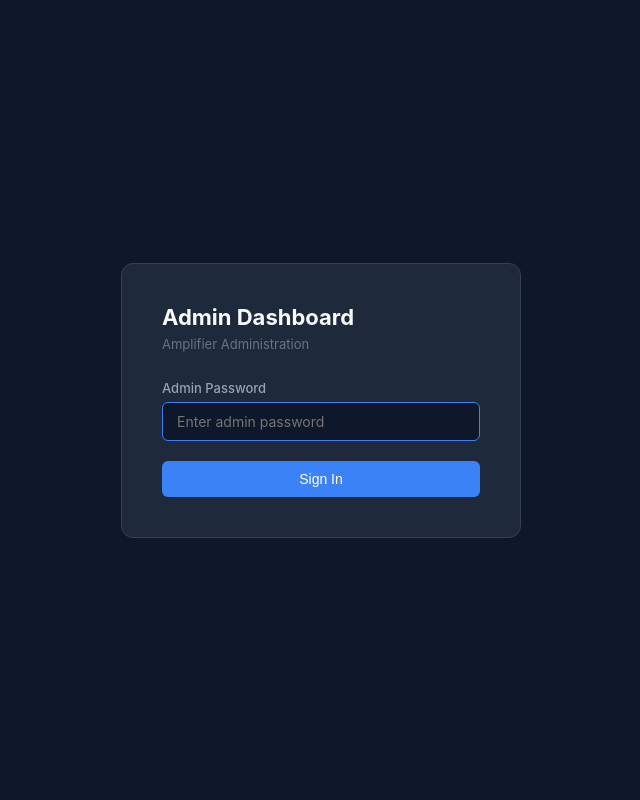
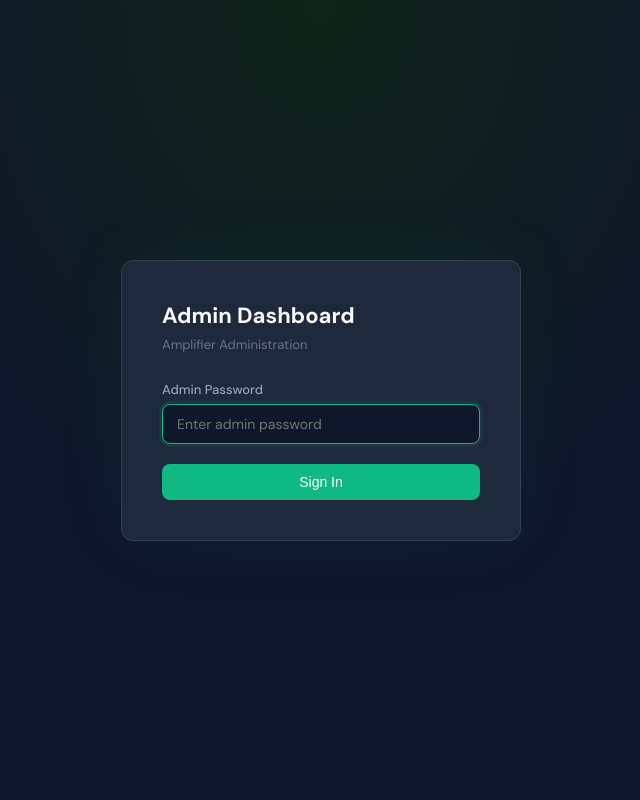
Before and after one commit to Samaara-Das/Amplifier, a Flask app: template server/app/templates/admin/login.html in a window 1280 px wide. Shown: the whole page, without its empty margins (319-959 px from the left). Run offline with Flask 3, Linux system fonts and the light colour scheme; the template is opened without the code that fills it, so the values that code supplies are empty.

Commit message:
style: emerald green accent polish on login pages and templates
Swap blue (#3b82f6/#38bdf8) to emerald green (#10b981/#34d399) across
company login, admin login, campaign create, admin users, company
dashboard, and review dashboard. Add DM Sans font, radial gradient
backgrounds, card glow shadows, button hover glow, and input focus
rings on login pages.

Co-Authored-By: Claude Opus 4.6 (1M context) <noreply@anthropic.com>

```diff
--- a/scripts/review_dashboard.py
+++ b/scripts/review_dashboard.py
@@ -77,7 +77,7 @@ DASHBOARD_HTML = r"""
         .btn-approve { background: #22c55e; color: #fff; }
         .btn-reject { background: #ef4444; color: #fff; }
         .btn-approve-all { background: #16a34a; color: #fff; font-size: 15px; padding: 10px 24px; }
-        .btn-save { background: #3b82f6; color: #fff; }
+        .btn-save { background: #10b981; color: #fff; }
         .draft-card { background: #1a1a2e; border-radius: 10px; padding: 20px; margin-bottom: 20px; border: 1px solid #2a2a3a; }
         .draft-header { display: flex; justify-content: space-between; align-items: center; margin-bottom: 16px; }
         .draft-title { font-size: 18px; font-weight: 600; color: #fff; }
@@ -92,14 +92,14 @@ DASHBOARD_HTML = r"""
         .image-preview-label { font-size: 11px; color: #666; margin-bottom: 4px; }
         .platform-tabs { display: flex; gap: 4px; margin-bottom: 12px; flex-wrap: wrap; }
         .platform-tab { padding: 6px 12px; border-radius: 6px 6px 0 0; cursor: pointer; font-size: 13px; background: #12121e; color: #888; border: 1px solid #2a2a3a; border-bottom: none; }
-        .platform-tab.active { background: #1a1a2e; color: #fff; border-color: #3b82f6; }
+        .platform-tab.active { background: #1a1a2e; color: #fff; border-color: #10b981; }
         .platform-content { display: none; }
         .platform-content.active { display: block; }
         .platform-section { background: #12121e; border-radius: 0 6px 6px 6px; padding: 12px; border: 1px solid #2a2a3a; }
         .char-count { font-size: 12px; color: #666; margin-bottom: 6px; }
         .char-count.over { color: #ef4444; }
         textarea { width: 100%; min-height: 100px; background: #0f0f1a; color: #e0e0e0; border: 1px solid #333; border-radius: 4px; padding: 10px; font-family: inherit; font-size: 14px; resize: vertical; line-height: 1.5; }
-        textarea:focus { outline: none; border-color: #3b82f6; }
+        textarea:focus { outline: none; border-color: #10b981; }
         .draft-actions { display: flex; gap: 8px; margin-top: 16px; align-items: center; }
         .draft-actions .spacer { flex: 1; }
         .empty-state { text-align: center; padding: 80px 20px; color: #555; }
--- a/server/app/templates/admin/login.html
+++ b/server/app/templates/admin/login.html
@@ -4,11 +4,14 @@
     <meta charset="utf-8">
     <meta name="viewport" content="width=device-width, initial-scale=1">
     <title>Admin Login — Amplifier</title>
+    <link rel="preconnect" href="https://fonts.googleapis.com">
+    <link rel="preconnect" href="https://fonts.gstatic.com" crossorigin>
+    <link href="https://fonts.googleapis.com/css2?family=DM+Sans:wght@400;500;600;700&display=swap" rel="stylesheet">
     <style>
         * { box-sizing: border-box; margin: 0; padding: 0; }
         body {
-            font-family: -apple-system, BlinkMacSystemFont, 'Segoe UI', Roboto, sans-serif;
-            background: #0f172a;
+            font-family: 'DM Sans', -apple-system, BlinkMacSystemFont, 'Segoe UI', Roboto, sans-serif;
+            background: radial-gradient(ellipse at top, #0f2318 0%, #0f172a 50%);
             color: #e2e8f0;
             min-height: 100vh;
             display: flex;
@@ -22,6 +25,7 @@
             padding: 40px;
             width: 100%;
             max-width: 400px;
+            box-shadow: 0 0 80px rgba(16, 185, 129, 0.06);
         }
         .login-card h1 {
             font-size: 22px;
@@ -49,27 +53,29 @@
             background: #0f172a;
             color: #e2e8f0;
             border: 1px solid #334155;
-            border-radius: 6px;
+            border-radius: 8px;
             font-size: 14px;
             font-family: inherit;
+            transition: border-color 0.15s, box-shadow 0.15s;
         }
         .form-control:focus {
             outline: none;
-            border-color: #3b82f6;
+            border-color: #10b981;
+            box-shadow: 0 0 0 3px rgba(16, 185, 129, 0.1);
         }
         .btn {
             width: 100%;
             padding: 10px 16px;
-            background: #3b82f6;
+            background: #10b981;
             color: #fff;
             border: none;
-            border-radius: 6px;
+            border-radius: 8px;
             font-size: 14px;
             font-weight: 500;
             cursor: pointer;
-            transition: opacity 0.15s;
+            transition: all 0.15s;
         }
-        .btn:hover { opacity: 0.85; }
+        .btn:hover { transform: translateY(-1px); box-shadow: 0 4px 16px rgba(16, 185, 129, 0.35); }
         .error-msg {
             background: #7f1d1d;
             color: #fca5a5;
--- a/server/app/templates/admin/users.html
+++ b/server/app/templates/admin/users.html
@@ -38,7 +38,7 @@
     }
     .filter-bar select:focus {
         outline: none;
-        border-color: #3b82f6;
+        border-color: #10b981;
     }
     .trust-bar {
         width: 80px;
```
Also changed, not shown: server/app/routers/company_dashboard.py (+7 -4 lines), server/app/templates/company/campaign_create.html (+8 -8 lines), server/app/templates/company/login.html (+13 -9 lines).
